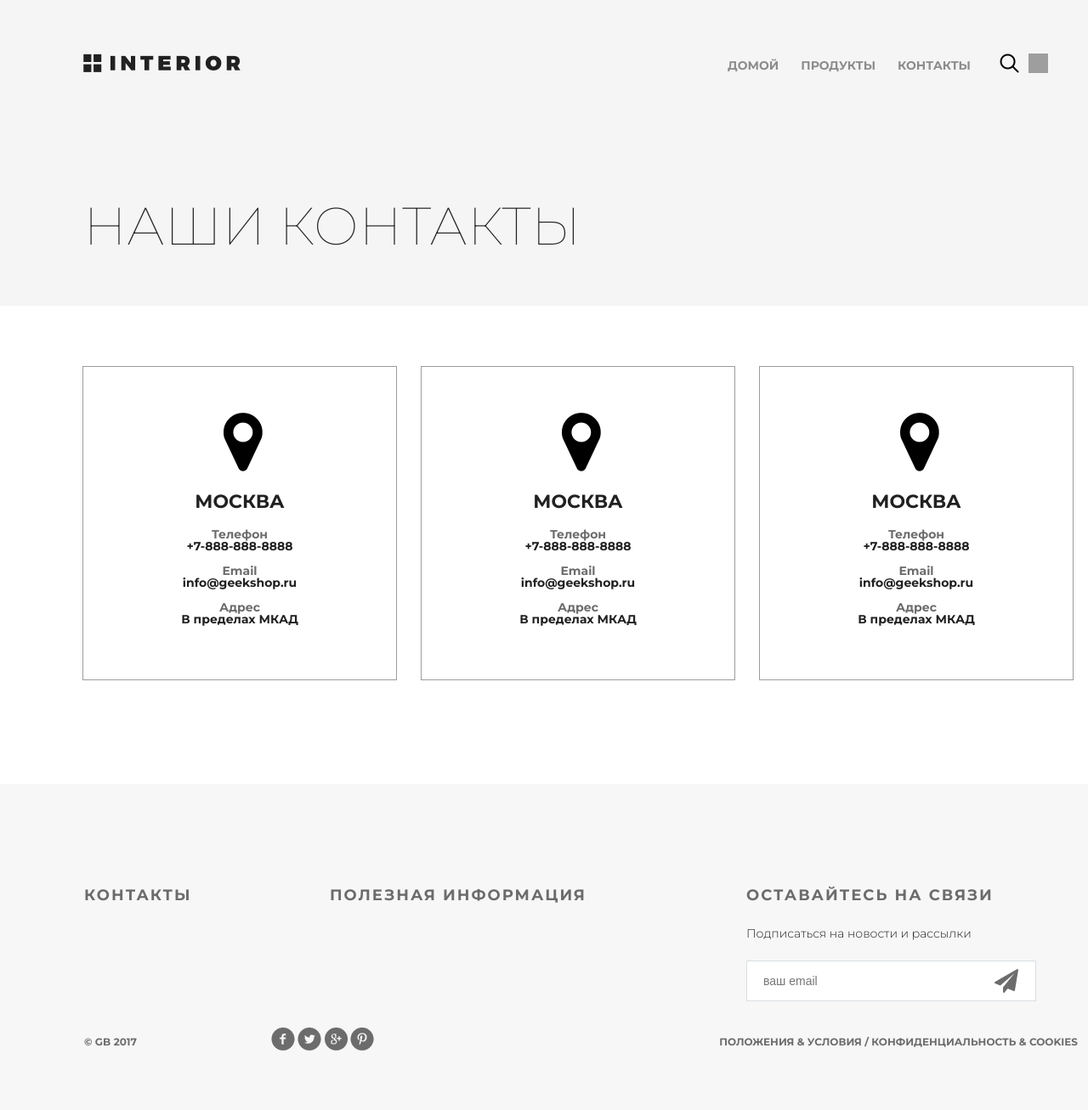
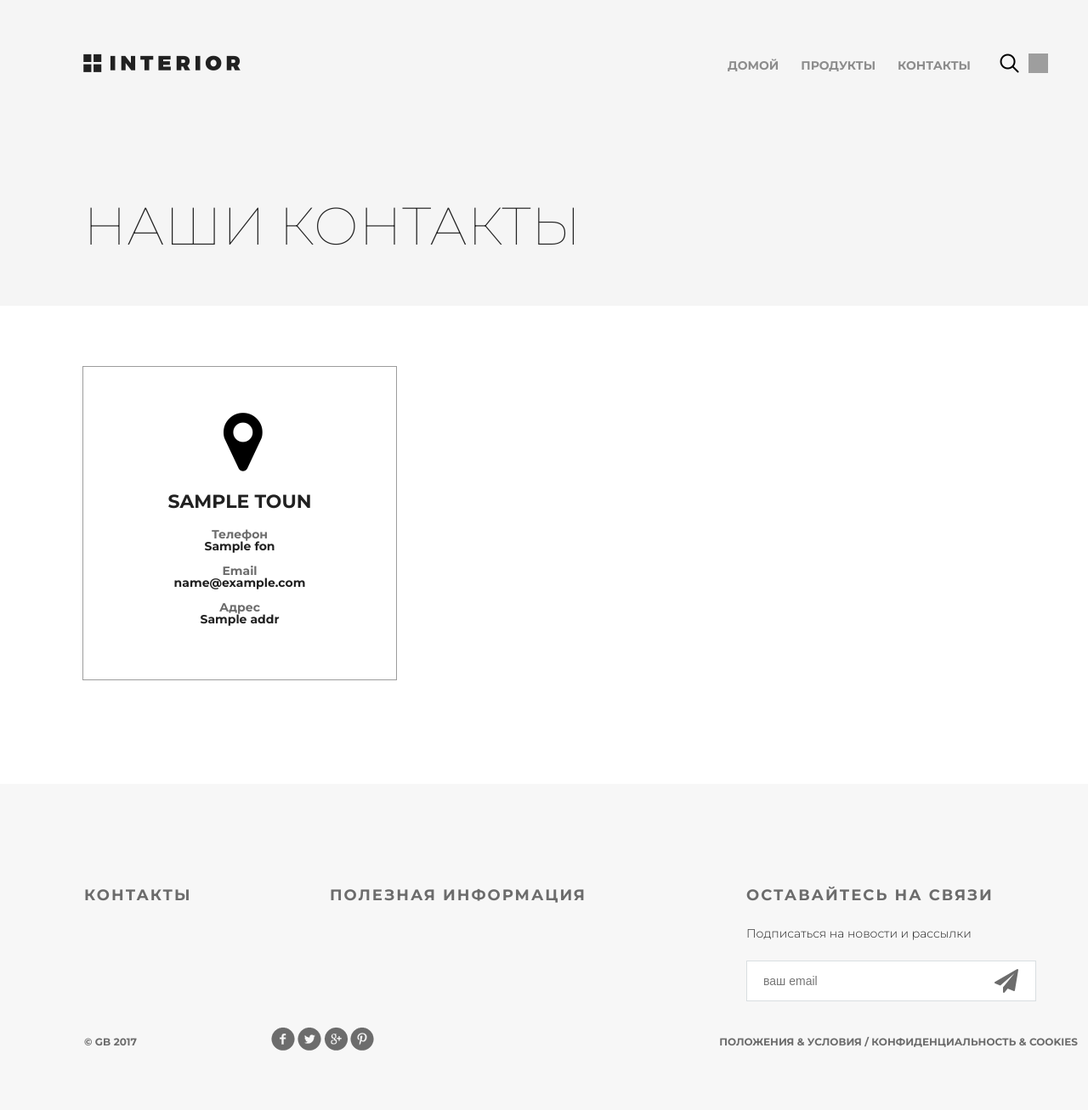
Before and after one commit to NikoTaga/GB_Django_first_project, a Django app: template geekshop/mainapp/templates/mainapp/contact.html in a window 1280 px wide; the page is wider, and only the part inside the window is pictured. Shown: that part at 85% size. Run offline with Django 3.2, Linux system fonts and the light colour scheme; the template is opened without the code that fills it: most values are stand-ins (such as "Sample title", 1, 10 or a date in 2020); grey boxes are pictures that could not be loaded.

Commit message:
доработка заданий к Уроку 2

```diff
--- a/geekshop/geekshop/urls.py
+++ b/geekshop/geekshop/urls.py
@@ -20,6 +20,11 @@ import mainapp.views as mainapp
 urlpatterns = [
     path('', mainapp.main, name='main'),
     path('products/', mainapp.products, name='products'),
+    path('products/all', mainapp.products, name='products_all'),
+    path('products/home', mainapp.products, name='products_home'),
+    path('products/office', mainapp.products, name='products_office'),
+    path('products/modern', mainapp.products, name='products_modern'),
+    path('products/classic', mainapp.products, name='products_classic'),
     path('contact/', mainapp.contact, name='contact'),
     path('admin/', admin.site.urls),
 ]
--- a/geekshop/mainapp/templates/mainapp/base.html
+++ b/geekshop/mainapp/templates/mainapp/base.html
@@ -6,7 +6,7 @@
 <head>
 	<meta charset="utf-8">
 	<title>
-	{% block title %}{{title}}{% endblock title%}
+	{% block title %}{{title|title}}{% endblock title%}
 	</title>
 
 	{% block css %}
--- a/geekshop/mainapp/templates/mainapp/contact.html
+++ b/geekshop/mainapp/templates/mainapp/contact.html
@@ -16,54 +16,25 @@
 
 		{% block content %}
 		<div class="location">
+			{% for locat in location %}
 			<div class="location-1">
 				<i class="fa fa-map-marker fa-5x"></i>
-				<h4>Москва</h4>
+				<h4>{{ locat.toun }}</h4>
 				<div class="contacts">
 					<h5>Телефон</h5>
-					<p>+7-888-888-8888</p>
+					<p>{{ locat.fon }}</p>
 				</div>
 				<div class="contacts">
 					<h5>Email</h5>
-					<p>info@geekshop.ru</p>
+					<p>{{ locat.mail }}</p>
 				</div>
 				<div class="contacts">
 					<h5>Адрес</h5>
-					<p>В пределах МКАД</p>
+					<p>{{ locat.addr }}</p>
 				</div>
 			</div>
-			<div class="location-1">
-				<i class="fa fa-map-marker fa-5x"></i>
-				<h4>Москва</h4>
-				<div class="contacts">
-					<h5>Телефон</h5>
-					<p>+7-888-888-8888</p>
-				</div>
-				<div class="contacts">
-					<h5>Email</h5>
-					<p>info@geekshop.ru</p>
-				</div>
-				<div class="contacts">
-					<h5>Адрес</h5>
-					<p>В пределах МКАД</p>
-				</div>
-			</div>
-			<div class="location-1">
-				<i class="fa fa-map-marker fa-5x"></i>
-				<h4>Москва</h4>
-				<div class="contacts">
-					<h5>Телефон</h5>
-					<p>+7-888-888-8888</p>
-				</div>
-				<div class="contacts">
-					<h5>Email</h5>
-					<p>info@geekshop.ru</p>
-				</div>
-				<div class="contacts">
-					<h5>Адрес</h5>
-					<p>В пределах МКАД</p>
-				</div>
-			</div>
+			{% endfor %}
+
 		</div>
 
 		<div class="clr"></div>
```
Also changed, not shown: geekshop/mainapp/templates/mainapp/includes/inc_menu.html (+16 -4 lines), geekshop/mainapp/templates/mainapp/index.html (+6 -12 lines), geekshop/mainapp/templates/mainapp/products.html (+6 -28 lines), geekshop/mainapp/views.py (+73 -3 lines).
